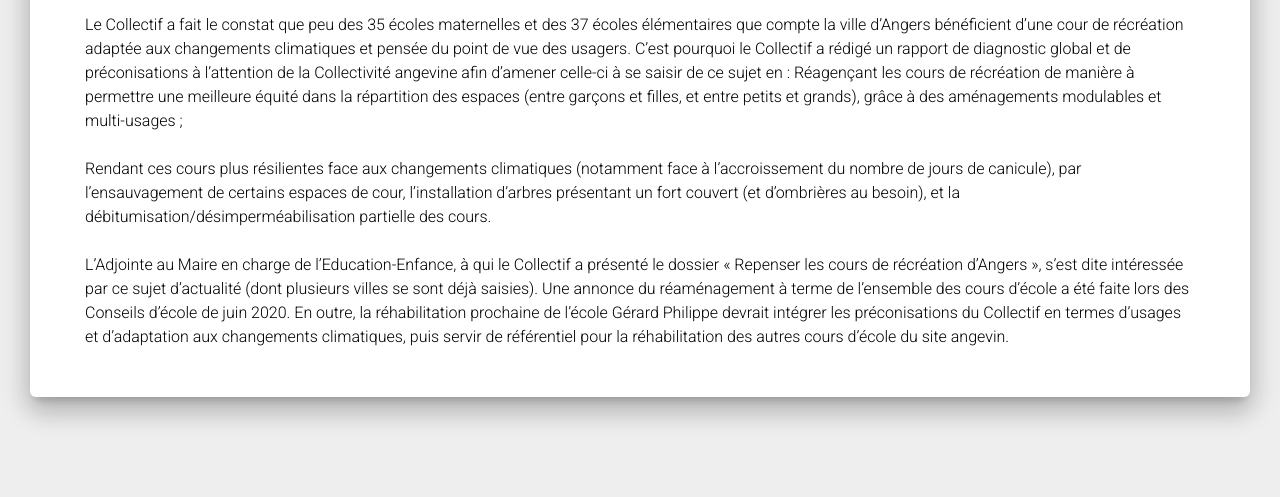
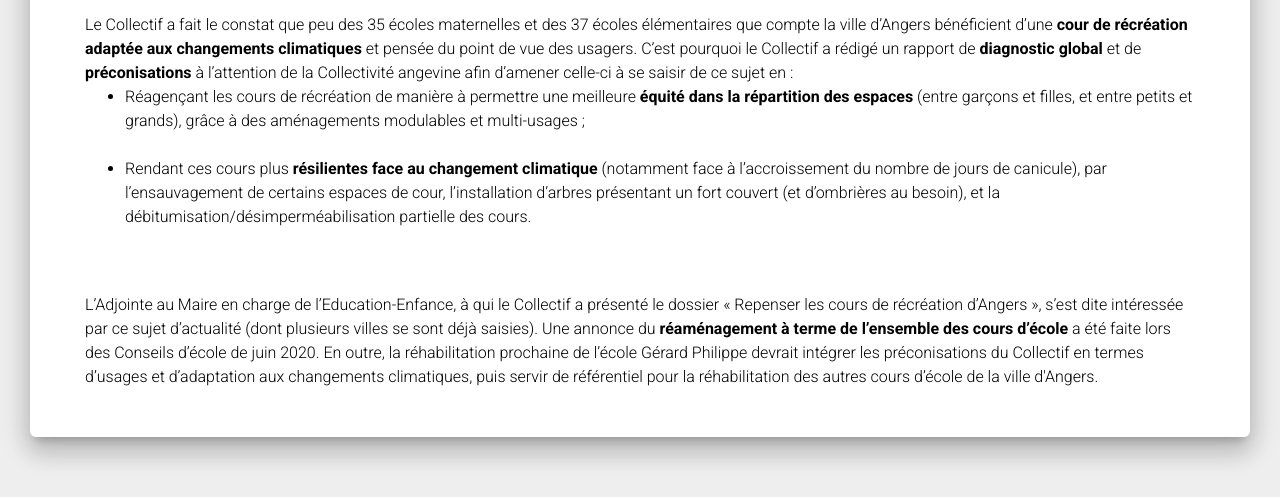
Before and after one commit to Collectif-Parents-Angers/Collectif-Parents-Angers.github.io, a plain HTML site: page cours.html in a window 1280 px wide. Shown: the part 407-904 px from the top of the page. Before the commit the page ends 864 px from the top, so only its background shows below. Drawn offline with Linux system fonts and the light colour scheme.

Commit message:
Modif cours d'école

```diff
--- a/cours.html
+++ b/cours.html
@@ -72,15 +72,25 @@ The above copyright notice and this permission notice shall be included in all c
         </div>
         <div class="pb-5 text-left">
             <div>
-            Le Collectif a fait le constat que peu des 35 écoles maternelles et des 37 écoles élémentaires que compte la ville d’Angers bénéficient d’une cour de récréation adaptée aux changements climatiques et pensée du point de vue des usagers.
-            C’est pourquoi le Collectif a rédigé un rapport de diagnostic global et de préconisations à l’attention de la Collectivité angevine afin d’amener celle-ci à se saisir de ce sujet en :
-            Réagençant les cours de récréation de manière à permettre une meilleure équité dans la répartition des espaces (entre garçons et filles, et entre petits et grands), grâce à des aménagements modulables et multi-usages ;
+                Le Collectif a fait le constat que peu des 35 écoles maternelles et des 37 écoles élémentaires que compte la ville d’Angers bénéficient d’une <b>cour de récréation adaptée aux changements climatiques</b> et pensée du point de vue des usagers.
+                C’est pourquoi le Collectif a rédigé un rapport de <b>diagnostic global</b> et de <b>préconisations</b> à l’attention de la Collectivité angevine afin d’amener celle-ci à se saisir de ce sujet en :
+                <br />
+                <ul>
+                    <li>
+                        Réagençant les cours de récréation de manière à permettre une meilleure
+                        <b>équité dans la répartition des espaces</b> (entre garçons et filles, et entre petits et grands), grâce à des aménagements modulables et multi-usages ;
                         <br>
                         <br>
-            Rendant ces cours plus résilientes face aux changements climatiques (notamment face à l’accroissement du nombre de jours de canicule), par l’ensauvagement de certains espaces de cour, l’installation d’arbres présentant un fort couvert (et d’ombrières au besoin), et la débitumisation/désimperméabilisation partielle des cours.
+                    </li>
+                    <li>
+                        Rendant ces cours plus
+                        <b>résilientes face au changement climatique</b> (notamment face à l’accroissement du nombre de jours de canicule), par l’ensauvagement de certains espaces de cour, l’installation d’arbres présentant un fort couvert (et d’ombrières au besoin), et la débitumisation/désimperméabilisation partielle des cours.
+                    </li>
+                </ul>
                 <br>
                 <br>
-            L’Adjointe au Maire en charge de l’Education-Enfance, à qui le Collectif a présenté le dossier « Repenser les cours de récréation d’Angers », s’est dite intéressée par ce sujet d’actualité (dont plusieurs villes se sont déjà saisies). Une annonce du réaménagement à terme de l’ensemble des cours d’école a été faite lors des Conseils d’école de juin 2020. En outre, la réhabilitation prochaine de l’école Gérard Philippe devrait intégrer les préconisations du Collectif en termes d’usages et d’adaptation aux changements climatiques, puis servir de référentiel pour la réhabilitation des autres cours d’école du site angevin.
+                L’Adjointe au Maire en charge de l’Education-Enfance, à qui le Collectif a présenté le dossier « Repenser les cours de récréation d’Angers », s’est dite intéressée par ce sujet d’actualité (dont plusieurs villes se sont déjà saisies). Une annonce du
+                <b>réaménagement à terme de l’ensemble des cours d’école</b> a été faite lors des Conseils d’école de juin 2020. En outre, la réhabilitation prochaine de l’école Gérard Philippe devrait intégrer les préconisations du Collectif en termes d’usages et d’adaptation aux changements climatiques, puis servir de référentiel pour la réhabilitation des autres cours d’école de la ville d'Angers.
         </div>
         </div>
         <!-- <div class="row">
```
Also changed, not shown: index.html (+1 -1 lines). Lines whose indentation alone changed are shown as unchanged.
